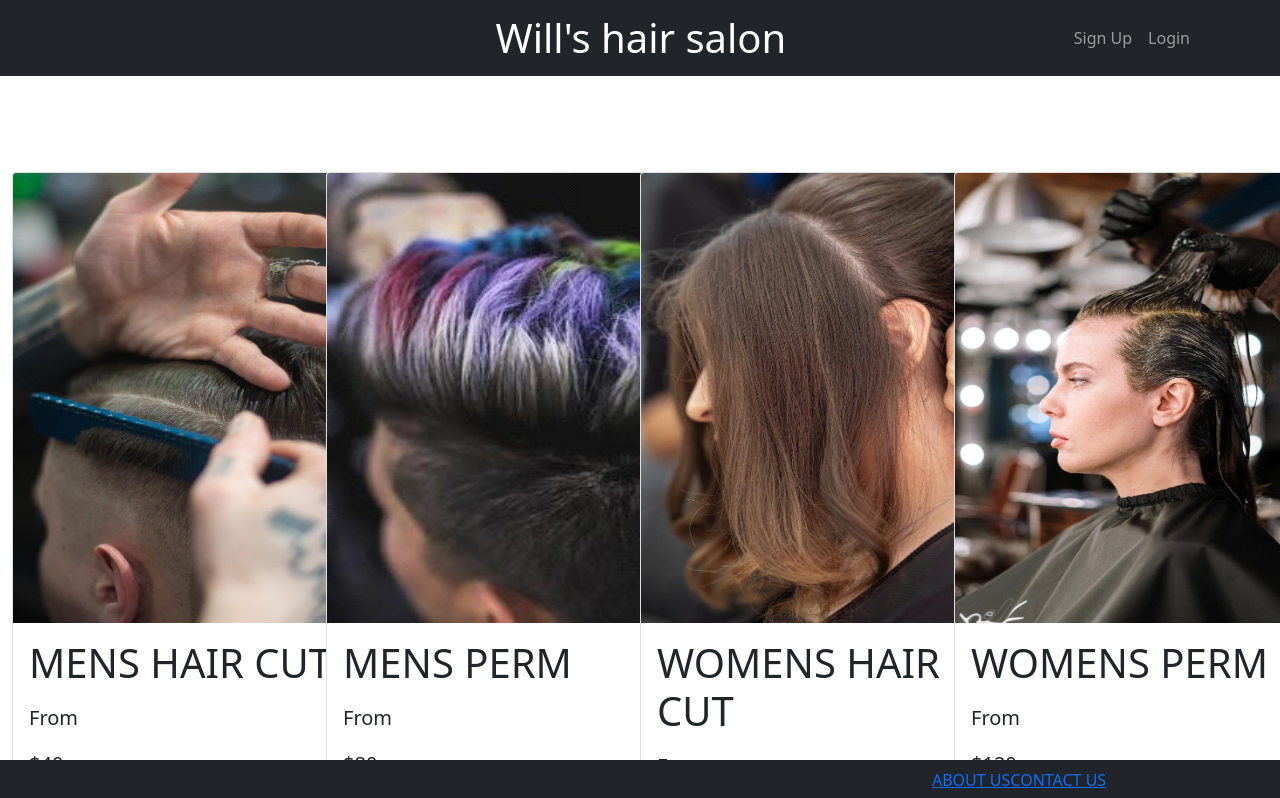
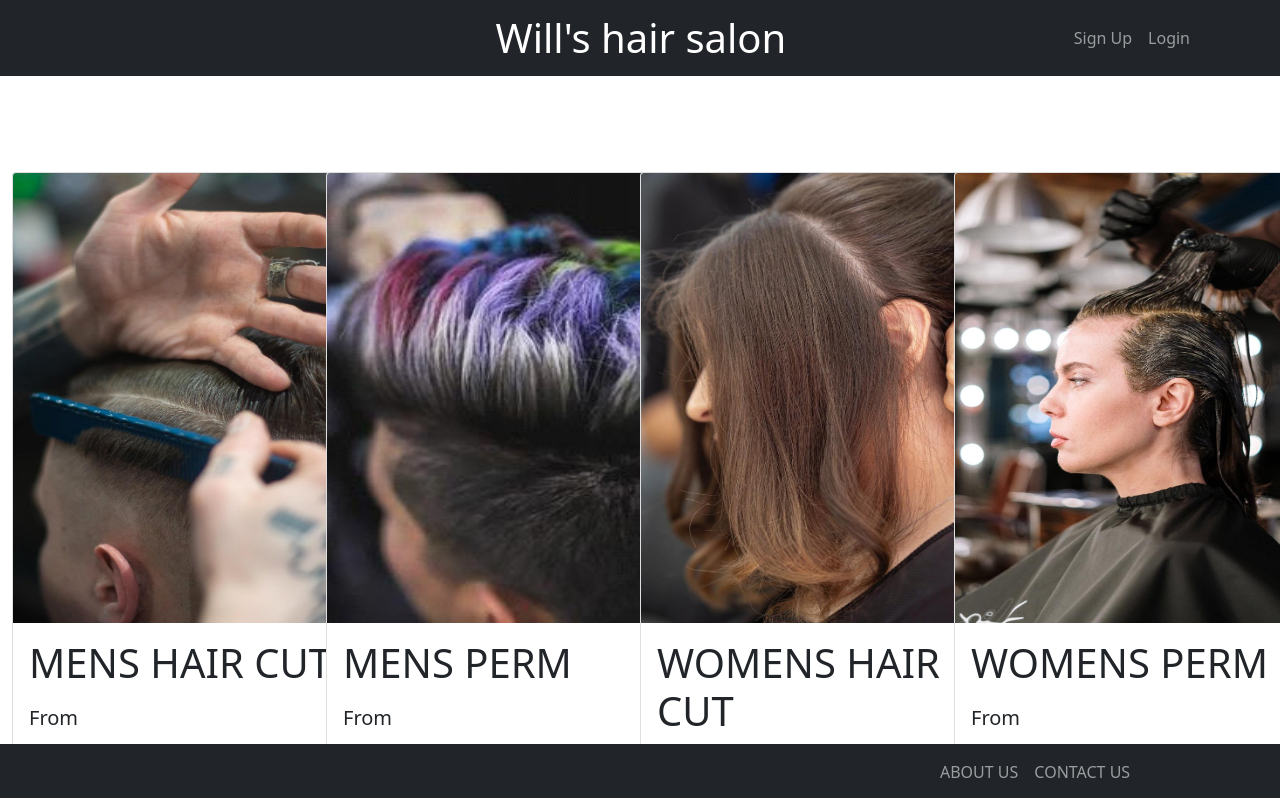
Before and after one commit to YouChan-William-Lee/hair_salon_booking_AWS, a React (Create React App) app in the folder FrontEnd/cloudcomputingapp/: page /service in a window 1280 px wide. Shown: the top 798 px of the page. Built offline with nearby package versions, Linux system fonts and the light colour scheme.

Commit message:
communicating backend and frontend

```diff
--- a/FrontEnd/cloudcomputingapp/package.json
+++ b/FrontEnd/cloudcomputingapp/package.json
@@ -13,6 +13,7 @@
     "react": "^17.0.2",
     "react-calendar": "^3.7.0",
     "react-dom": "^17.0.2",
+    "react-router-dom": "^6.2.2",
     "react-scripts": "5.0.0",
     "redux": "^4.1.2",
     "redux-thunk": "^2.4.1",
@@ -44,7 +45,6 @@
     ]
   },
   "devDependencies": {
-    "react-redux": "^7.2.6",
-    "react-router-dom": "^6.2.2"
+    "react-redux": "^7.2.6"
   }
 }
--- a/FrontEnd/cloudcomputingapp/src/components/Booking/bookingPage.js
+++ b/FrontEnd/cloudcomputingapp/src/components/Booking/bookingPage.js
@@ -17,10 +17,6 @@ class BookingPage extends Component {
 
     componentDidMount() {
         fetch("http://localhost:8080/salon/schedule").then((response) => response.json()).then(result => { this.setState({ allSchedules: result }) });
-    }
-
-    componentDidUpdate(nextProps) {
-        console.log(nextProps)
     }
 
     render() {
--- a/FrontEnd/cloudcomputingapp/src/components/Booking/bookingPageTime.js
+++ b/FrontEnd/cloudcomputingapp/src/components/Booking/bookingPageTime.js
@@ -1,9 +1,9 @@
-import React, {Component, useState} from 'react';
-import "../../styleSheets/bookingPage.css"
-import { createBooking } from "../../actions/bookingActions"
-import { connect } from 'react-redux'
-import PropTypes from "prop-types"
-import BookingPopUp from "../Booking/bookingPopUp"
+import React, {Component} from 'react';
+import "../../styleSheets/bookingPage.css";
+import { createBooking } from "../../actions/bookingActions";
+import { connect } from 'react-redux';
+import PropTypes from "prop-types";
+import BookingPopUp from "../Booking/bookingPopUp";
 
 class BookingPageTime extends Component {
     constructor() {
@@ -44,7 +44,7 @@ class BookingPageTime extends Component {
     }
 
     componentDidUpdate() {
-        if (this.state.previousSelectedDate != '' && this.props.selectedDate && this.state.previousSelectedDate != this.props.selectedDate) {
+        if (this.state.previousSelectedDate !== '' && this.props.selectedDate && this.state.previousSelectedDate !== this.props.selectedDate) {
             this.state.selectedTime = "time";
         }
     }
--- a/FrontEnd/cloudcomputingapp/src/components/Layout/Footer.js
+++ b/FrontEnd/cloudcomputingapp/src/components/Layout/Footer.js
@@ -1,6 +1,5 @@
 import React, { Component } from 'react'
 import "../../App.css";
-import { Link } from 'react-router-dom'
 
 class Footer extends Component {
     render() {
@@ -15,13 +14,17 @@ class Footer extends Component {
                         <div className="collapse navbar-collapse" id="mobile-nav">
                             <ul className="navbar-nav ml-auto footSpacings">
                                 <li className="nav-item">
-                                    <Link to="/aboutus">ABOUT US</Link>
+                                    <a className="nav-link" href="/aboutus">
+                                        ABOUT US
+                                    </a>
                                 </li>
                             </ul>
 
                             <ul className="navbar-nav ml-auto">
                                 <li className="nav-item">
-                                    <Link to="/contactus">CONTACT US</Link>
+                                    <a className="nav-link" href="/contactus">
+                                        CONTACT US
+                                    </a>
                                 </li>
                             </ul>
                         </div>
--- a/FrontEnd/cloudcomputingapp/src/index.js
+++ b/FrontEnd/cloudcomputingapp/src/index.js
@@ -4,11 +4,12 @@ import './index.css';
 import App from './App';
 import reportWebVitals from './reportWebVitals';
 import * as serviceWorker from './serviceWorker';
+import {BrowserRouter} from "react-router-dom";
 
 ReactDOM.render(
-    <React.StrictMode>
+    <BrowserRouter>
         <App />
-    </React.StrictMode>,
+    </BrowserRouter>,
     document.getElementById('root')
 );
 
```
Also changed, not shown: FrontEnd/cloudcomputingapp/src/App.js (+8 -10 lines), 2 other files (tests, documents, lock files or other folders).
